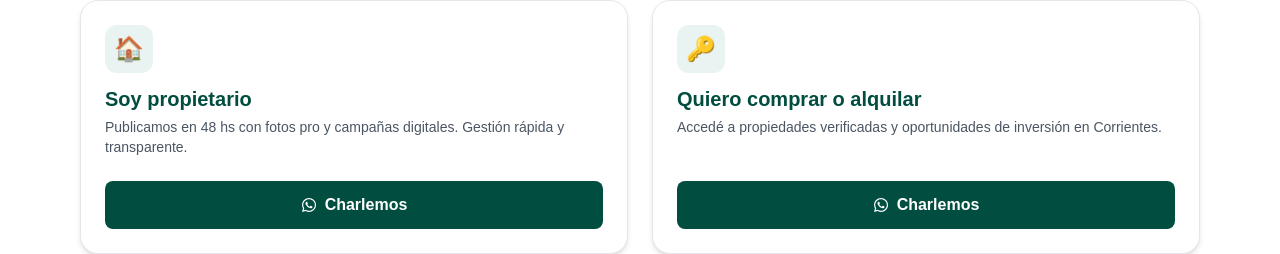
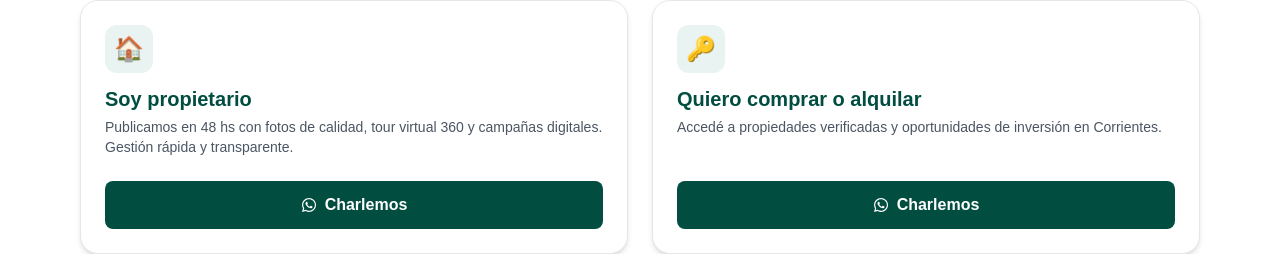
Before and after one commit to Fjmorell/tu-inmobiliaria, a React (Vite) app: page /contacto in a window 1280 px wide. Shown: the part 324-578 px from the top of the page. Built offline with nearby package versions, Linux system fonts and the light colour scheme; a web font is replaced by a local one.

Commit message:
Primer commit

```diff
--- a/src/pages/Contacto.jsx
+++ b/src/pages/Contacto.jsx
@@ -28,7 +28,7 @@ const Contacto = () => {
             </div>
             <h3 className="text-xl font-bold mb-1">Soy propietario</h3>
             <p className="text-gray-600 text-sm">
-              Publicamos en 48 hs con fotos pro y campañas digitales. Gestión rápida y transparente.
+              Publicamos en 48 hs con fotos de calidad, tour virtual 360 y campañas digitales. Gestión rápida y transparente.
             </p>
           </div>
           <a
```
